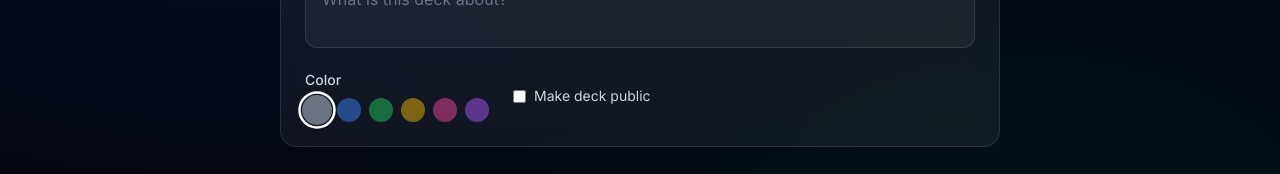
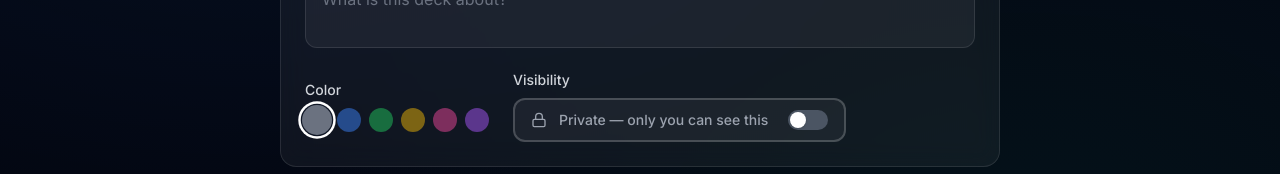
Before and after one commit to amol410/MERNLMS, a React (Vite) app in the folder frontend/: page /flashcards/new in a window 1280 px wide. Shown: the part 401-575 px from the top of the page. Built offline with nearby package versions, Linux system fonts and the light colour scheme; no server answers; sample sign-in values are in the browser's storage.

Commit message:
server js final 100

```diff
--- a/frontend/src/pages/FlashcardFormPage.jsx
+++ b/frontend/src/pages/FlashcardFormPage.jsx
@@ -2,7 +2,7 @@ import { useState, useEffect } from 'react';
 import { useNavigate, useParams } from 'react-router-dom';
 import api from '../api/axios';
 import toast from 'react-hot-toast';
-import { ArrowLeft, Plus, Trash2, Save, Layers } from 'lucide-react';
+import { ArrowLeft, Plus, Trash2, Save, Layers, Globe, Lock } from 'lucide-react';
 import clsx from 'clsx';
 
 const colors = ['default', 'blue', 'green', 'yellow', 'pink', 'purple'];
@@ -102,10 +102,33 @@ export default function FlashcardFormPage() {
                   ))}
                 </div>
               </div>
-              <label className="flex items-center gap-2 cursor-pointer">
-                <input type="checkbox" checked={form.isPublic} onChange={e => setForm({ ...form, isPublic: e.target.checked })} className="accent-green-500" />
-                <span className="text-gray-300 text-sm">Make deck public</span>
-              </label>
+              <div>
+                <label className="block text-sm font-medium text-gray-300 mb-2">Visibility</label>
+                <button
+                  type="button"
+                  onClick={() => setForm({ ...form, isPublic: !form.isPublic })}
+                  className={clsx(
+                    'flex items-center gap-3 px-4 py-2.5 rounded-xl border-2 transition-all duration-200 font-medium text-sm',
+                    form.isPublic
+                      ? 'bg-green-500/20 border-green-500/60 text-green-300'
+                      : 'bg-white/5 border-white/20 text-gray-400 hover:border-white/40'
+                  )}
+                >
+                  {form.isPublic
+                    ? <><Globe className="w-4 h-4" /> Public — visible to all students</>
+                    : <><Lock className="w-4 h-4" /> Private — only you can see this</>
+                  }
+                  <div className={clsx(
+                    'w-10 h-5 rounded-full transition-all duration-200 relative ml-2 flex-shrink-0',
+                    form.isPublic ? 'bg-green-500' : 'bg-gray-600'
+                  )}>
+                    <div className={clsx(
+                      'absolute top-0.5 w-4 h-4 rounded-full bg-white shadow transition-all duration-200',
+                      form.isPublic ? 'left-5' : 'left-0.5'
+                    )} />
+                  </div>
+                </button>
+              </div>
             </div>
           </div>
         </div>
--- a/frontend/src/pages/FlashcardsPage.jsx
+++ b/frontend/src/pages/FlashcardsPage.jsx
@@ -100,7 +100,8 @@ export default function FlashcardsPage() {
       ) : (
         <div className="grid grid-cols-1 sm:grid-cols-2 lg:grid-cols-3 xl:grid-cols-4 gap-5">
           {decks.map(deck => {
-            const isOwner = deck.owner?._id === user?._id || deck.owner === user?._id;
+            const ownerId = deck.owner?._id ?? deck.owner?.id ?? deck.owner;
+            const isOwner = ownerId == user?._id;
             return (
               <div
                 key={deck._id}
```
